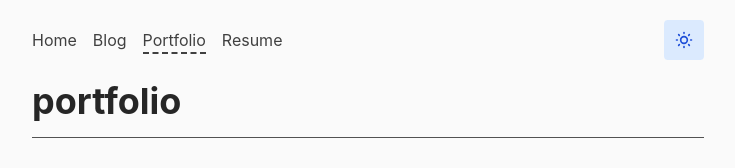
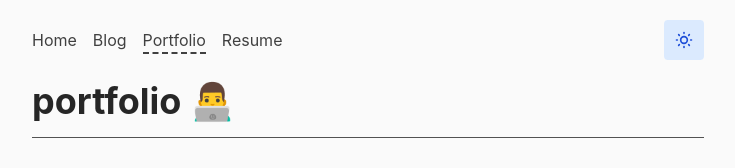
Before and after one commit to Rahilsiddique/rahil, a Next.js app: page /portfolio in a window 1280 px wide. Shown: the top 168 px of the page, without its empty margins (272-1007 px from the left). Built offline with nearby package versions, Linux system fonts and the light colour scheme.

Commit message:
[fix] minor fix
Signed-off-by: Rahilsiddique <siddiquerahil19@gmail.com>

```diff
--- a/app/(portfolio)/portfolio/page.tsx
+++ b/app/(portfolio)/portfolio/page.tsx
@@ -14,7 +14,7 @@ const page = () => {
     <PageWrapper>
       <div>
         <div>
-          <h1>portfolio</h1>
+          <h1>portfolio 👨‍💻</h1>
         </div>
         <UnderLine />
         <div className="grid gap-5 md:grid-cols-2">
```
